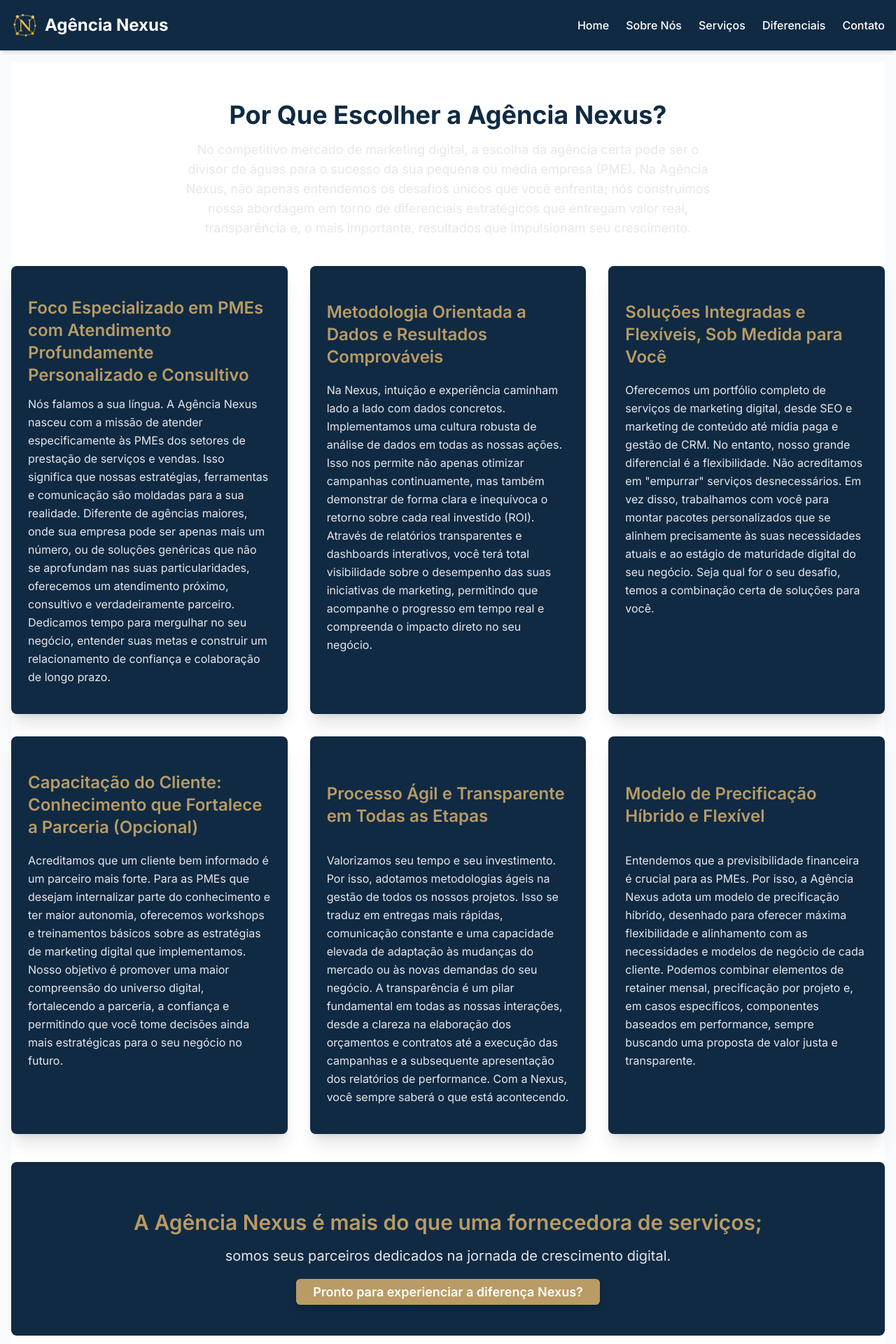
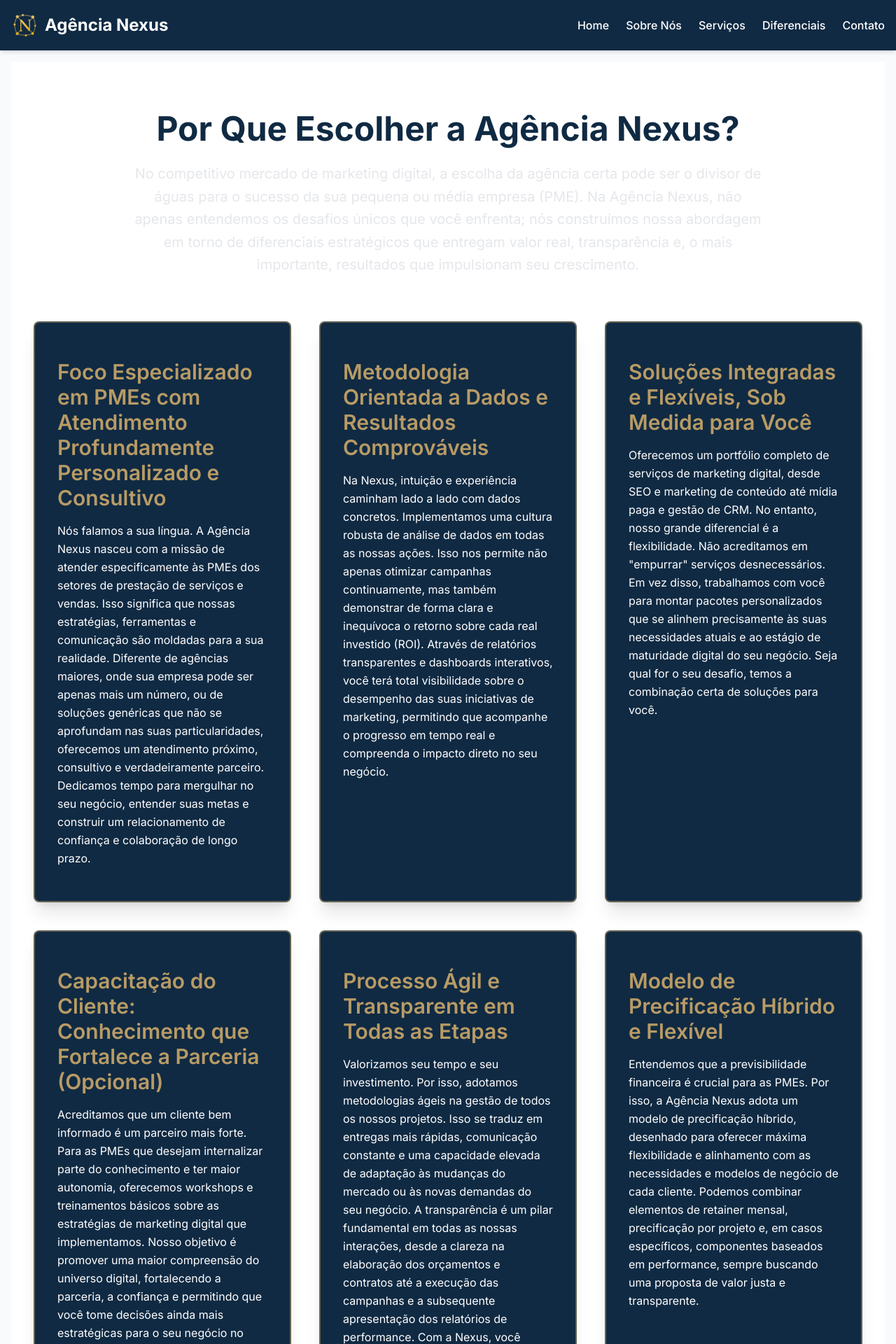
Before and after one commit to AgenciaNexus25/agencia-nexus-site, a Next.js app: page /diferenciais in a window 1280 px wide. Shown: the top 1920 px of the page at 70% size. Built offline with nearby package versions, Linux system fonts and the light colour scheme.

Commit message:
Corrige contraste e legibilidade nas páginas Serviços, Diferenciais e Contato

```diff
--- a/src/app/contato/page.tsx
+++ b/src/app/contato/page.tsx
@@ -64,30 +64,30 @@ export default function ContatoPage() {
           </div>
           <div className="bg-nexus-blue text-nexus-white p-6 rounded-lg shadow-xl border-2 border-nexus-gold/50 transform hover:-translate-y-1 transition-transform duration-300">
             <h3 className="text-2xl font-semibold text-nexus-gold mb-2">Email Direto:</h3>
-            <p className="text-nexus-gray">
+            <p className="text-nexus-white">
               Prefere nos enviar um email? Escreva para:<br />
               <a href="mailto:contato@agencianexus.app.br" className="text-nexus-gold hover:underline font-medium">contato@agencianexus.app.br</a>
             </p>
           </div>
           <div className="bg-nexus-blue text-nexus-white p-6 rounded-lg shadow-xl border-2 border-nexus-gold/50 transform hover:-translate-y-1 transition-transform duration-300">
             <h3 className="text-2xl font-semibold text-nexus-gold mb-2">Telefone/WhatsApp:</h3>
-            <p className="text-nexus-gray">
+            <p className="text-nexus-white">
               Para um contato mais direto, você pode nos ligar ou enviar uma mensagem via WhatsApp para:<br />
               <a href="tel:+550000000000" className="text-nexus-gold hover:underline font-medium">(XX) XXXXX-XXXX</a>
-              <span className="text-sm text-nexus-gray/80 block mt-1">(Substituir pelo número real)</span>
+              <span className="text-sm text-nexus-white/80 block mt-1">(Substituir pelo número real)</span>
             </p>
           </div>
           <div className="bg-nexus-blue text-nexus-white p-6 rounded-lg shadow-xl border-2 border-nexus-gold/50 transform hover:-translate-y-1 transition-transform duration-300">
             <h3 className="text-2xl font-semibold text-nexus-gold mb-2">Nosso Modelo de Trabalho Híbrido</h3>
-            <p className="text-nexus-gray leading-relaxed">
+            <p className="text-nexus-white leading-relaxed">
               A Agência Nexus opera em um modelo de trabalho híbrido. Isso significa que temos flexibilidade para atender sua empresa onde quer que ela esteja. Realizamos reuniões produtivas tanto virtualmente, utilizando as melhores ferramentas de comunicação online, quanto presencialmente, especialmente para clientes localizados em [Cidade/Região] ou para encontros estratégicos.
             </p>
           </div>
            <div className="bg-nexus-blue text-nexus-white p-6 rounded-lg shadow-xl border-2 border-nexus-gold/50 transform hover:-translate-y-1 transition-transform duration-300">
             <h3 className="text-2xl font-semibold text-nexus-gold mb-2">Conecte-se Conosco nas Redes Sociais</h3>
-            <p className="text-nexus-gray leading-relaxed">
+            <p className="text-nexus-white leading-relaxed">
               Em breve, você também poderá nos encontrar e acompanhar nossas novidades e dicas nas principais redes sociais.
-              <br/><span className="text-sm text-nexus-gray/80">(Links para LinkedIn, Instagram, etc. serão adicionados aqui)</span>
+              <br/><span className="text-sm text-nexus-white/80">(Links para LinkedIn, Instagram, etc. serão adicionados aqui)</span>
             </p>
           </div>
         </div>
--- a/src/app/diferenciais/page.tsx
+++ b/src/app/diferenciais/page.tsx
@@ -41,28 +41,28 @@ const differentials = [
 
 export default function DiferenciaisPage() {
   return (
-    <div className="space-y-10 py-8 px-4 md:px-0 bg-nexus-white text-nexus-blue">
-      <section className="text-center">
-        <h1 className="text-4xl font-bold text-nexus-blue mb-4">Por Que Escolher a Agência Nexus?</h1>
-        <p className="text-lg text-nexus-gray max-w-3xl mx-auto">
+    <div className="space-y-10 py-12 px-4 sm:px-6 lg:px-8 bg-nexus-white text-nexus-blue">
+      <section className="text-center mb-16">
+        <h1 className="text-5xl font-bold text-nexus-blue mb-6">Por Que Escolher a Agência Nexus?</h1>
+        <p className="text-xl text-nexus-gray max-w-4xl mx-auto leading-relaxed">
           No competitivo mercado de marketing digital, a escolha da agência certa pode ser o divisor de águas para o sucesso da sua pequena ou média empresa (PME). Na Agência Nexus, não apenas entendemos os desafios únicos que você enfrenta; nós construímos nossa abordagem em torno de diferenciais estratégicos que entregam valor real, transparência e, o mais importante, resultados que impulsionam seu crescimento.
         </p>
       </section>
 
-      <section className="grid md:grid-cols-2 lg:grid-cols-3 gap-8">
+      <section className="grid md:grid-cols-2 lg:grid-cols-3 gap-10">
         {differentials.map((item) => (
-          <div key={item.id} className="bg-nexus-blue text-nexus-white p-6 rounded-lg shadow-xl hover:shadow-2xl transition-shadow duration-300 transform hover:-translate-y-2 flex flex-col">
-            <h2 className="text-xl lg:text-2xl font-semibold text-nexus-gold mb-3 min-h-[4.5em] flex items-center">{item.title}</h2>
-            <p className="text-nexus-gray leading-relaxed flex-grow">{item.content}</p>
+          <div key={item.id} className="bg-nexus-blue text-nexus-white p-8 rounded-lg shadow-xl hover:shadow-2xl transition-shadow duration-300 transform hover:-translate-y-2 flex flex-col border-2 border-nexus-gold/50">
+            <h2 className="text-2xl lg:text-3xl font-semibold text-nexus-gold mb-4 min-h-[3em] flex items-center">{item.title}</h2>
+            <p className="text-nexus-white text-base leading-relaxed flex-grow">{item.content}</p>
           </div>
         ))}
       </section>
 
-      <section className="text-center mt-12 py-12 bg-nexus-blue text-nexus-white rounded-lg shadow-inner px-4 sm:px-6 lg:px-8">
-        <h2 className="text-3xl font-semibold text-nexus-gold mb-4">A Agência Nexus é mais do que uma fornecedora de serviços;</h2>
-        <p className="text-xl text-nexus-gray mb-6">somos seus parceiros dedicados na jornada de crescimento digital.</p>
+      <section className="text-center mt-16 py-16 bg-nexus-blue text-nexus-white rounded-lg shadow-inner px-4 sm:px-6 lg:px-8">
+        <h2 className="text-4xl font-semibold text-nexus-gold mb-6">A Agência Nexus é mais do que uma fornecedora de serviços;</h2>
+        <p className="text-xl text-nexus-white mb-8">somos seus parceiros dedicados na jornada de crescimento digital.</p>
         <Link href="/contato"
-          className="btn-primary text-lg shadow-lg transform hover:scale-105 transition-transform duration-300">
+          className="btn-primary text-xl shadow-lg transform hover:scale-105 transition-transform duration-300">
           Pronto para experienciar a diferença Nexus?
         </Link>
       </section>
--- a/src/app/servicos/page.tsx
+++ b/src/app/servicos/page.tsx
@@ -88,10 +88,10 @@ export default function ServicosPage() {
           {services.map((service) => (
             <div key={service.id} className="bg-nexus-blue text-nexus-white p-8 rounded-lg shadow-xl hover:shadow-2xl transition-shadow duration-300 transform hover:-translate-y-2 flex flex-col border-2 border-nexus-gold/50">
               <h3 className="text-2xl lg:text-3xl font-semibold text-nexus-gold mb-4 min-h-[3em] flex items-center">{service.title}</h3>
-              <div className="space-y-3 text-nexus-gray text-base leading-relaxed flex-grow">
-                <p><strong className="text-nexus-white/90">O que é?</strong> {service.description}</p>
-                <p><strong className="text-nexus-white/90">Benefícios para PMEs de Serviços e Vendas:</strong> {service.benefits}</p>
-                <p><strong className="text-nexus-white/90">Como a Nexus entrega:</strong> {service.delivery}</p>
+              <div className="space-y-3 text-nexus-white text-base leading-relaxed flex-grow">
+                <p><strong className="text-nexus-white">O que é?</strong> {service.description}</p>
+                <p><strong className="text-nexus-white">Benefícios para PMEs de Serviços e Vendas:</strong> {service.benefits}</p>
+                <p><strong className="text-nexus-white">Como a Nexus entrega:</strong> {service.delivery}</p>
               </div>
             </div>
           ))}
```
